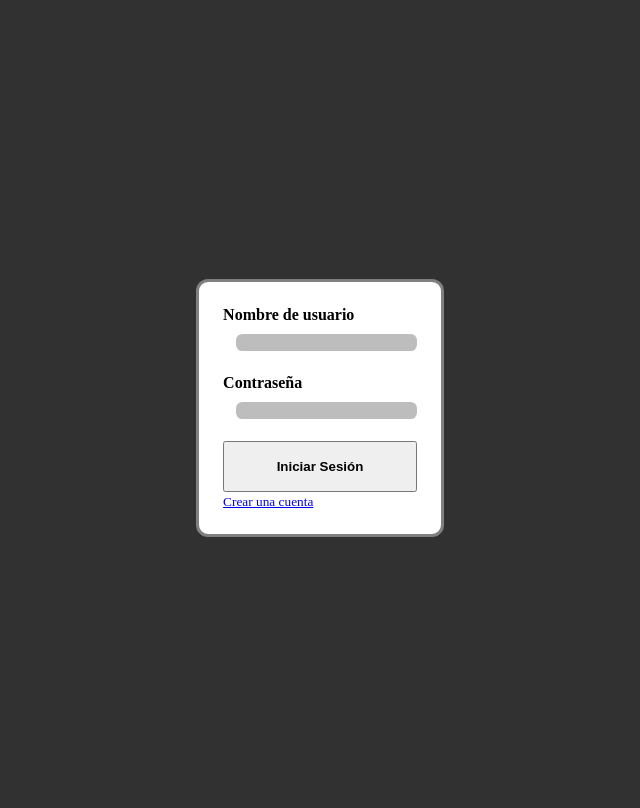
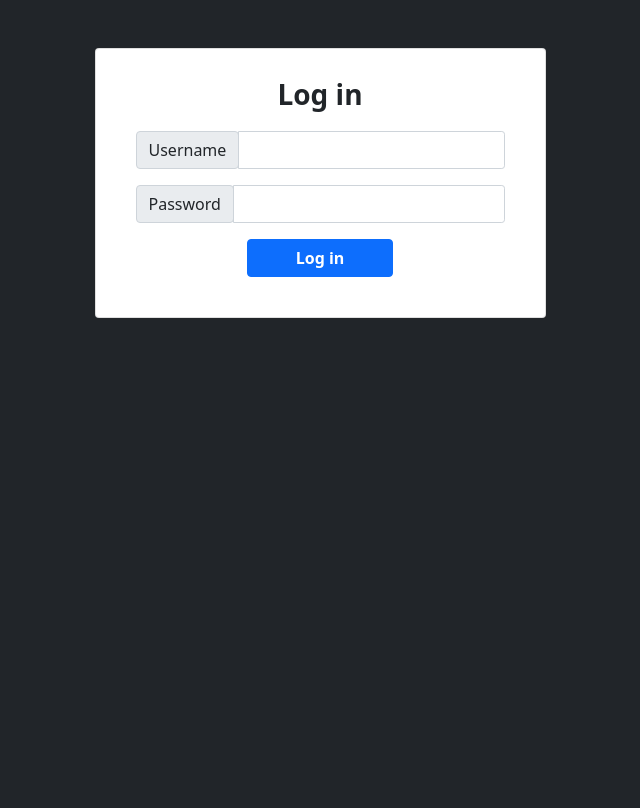
Before and after one commit to jaagualimpia/finance_gestion, a Django app: page /finance/login in a window 1280 px wide. Shown: the whole page, without its empty margins (320-960 px from the left). After the commit the page ends 318 px from the top, so only its background shows below. Run offline with Django 4.2, Linux system fonts and the light colour scheme.

Commit message:
Log In complete using https methods and redirect

```diff
--- /dev/null
+++ b/finance/forms.py
@@ -0,0 +1,5 @@
+from django import forms
+
+class LogInForm(forms.Form):
+    username = forms.CharField(label='username', max_length=50)
+    password = forms.CharField(label='password')
--- a/finance/static/finance/css/login.css
+++ /dev/null
@@ -1,64 +0,0 @@
-html{
-    height: 100%;
-}
-
-body {
-    display: flex;
-    align-items: center;
-    justify-content: center;
-    background-color: rgb(49, 49, 49);
-    height: 100%;
-    vertical-align: middle;
-}
-
-label{
-    display: block;
-    font-weight: bolder;
-    margin-bottom: 1.2vh;
-}
-
-input{
-    border: none;
-    background-color: rgba(125, 125, 125, 0.5);
-    border-radius: 0.8vh;
-    margin-left: 1.6vh;
-}
-
-.textLine{
-    width: 100%;
-    background-color: black;
-    height: 0.4vh;
-}
-
-.loginContainer{
-    align-items: center;
-    justify-content: center;
-    margin: 2vh 2vh 2vh 2vh;
-    border: solid;
-    display: inline-block;
-    border-color: grey;
-    color: black;
-    padding: 3vh 3vh 3vh 3vh;
-    background-color: white;
-    border-radius: 1.5vh;
-}
-
-.loginContainer .inputContainer{
-    display: block;
-}
-
-.inputContainer {
-    margin-bottom: 2.8vh;
-}
-
-#loginButton {
-    cursor: pointer;
-    padding: 2vh 4vh 2vh 4vh;
-    display: block;
-    font-weight: bold;
-    width: 100%;
-}
-
-#registerLink{
-    font-size: smaller;
-}
--- a/finance/templates/finance/html/login.html
+++ b/finance/templates/finance/html/login.html
@@ -1,24 +1,66 @@
 {% load static %}
+<html lang="en">
 
-<!DOCTYPE html>
-<html>
-    <head>
-        <link rel="stylesheet" href="{% static 'finance\css\login.css' %}">
-    </head>
-    <body>
-        <form class="loginContainer" method="">
-            <div class="inputContainer">
-                <label for="">Nombre de usuario</label>
-                <input type="text" id="usernameField" autocomplete="off">
-                <span class="textLine"></span>
+<head>
+    <meta charset="UTF-8">
+    <meta name="viewport" content="width=device-width, initial-scale=1">
+    <link href="https://cdn.jsdelivr.net/npm/bootstrap@5.0.2/dist/css/bootstrap.min.css" rel="stylesheet"
+        integrity="sha384-EVSTQN3/azprG1Anm3QDgpJLIm9Nao0Yz1ztcQTwFspd3yD65VohhpuuCOmLASjC" crossorigin="anonymous">
+    <title>Log In</title>
+</head>
+
+<body class="bg-dark">
+
+    <div class="container">
+        <div class="row d-flex justify-content-center">
+            <div class="col-sm-5 py-5">
+
+                <div class="card py-2">
+                    <div class="card-body">
+
+                        <div class="container-fluid">
+                            <div class="row">
+                                <div class="col">
+                                    <p class="fs-3 text-center fw-bold">Log in</p>
+
+                                    <form method="GET" action="">
+
+                                        <div class="input-group input-group-sm mb-3">
+                                            <div class="input-group-prepend">
+                                                <span class="input-group-text" id="inputGroup-sizing-sm">Username</span>
+                                            </div>
+                                            <input type="text" class="form-control" aria-label="Small"
+                                                aria-describedby="inputGroup-sizing-sm" name="username">
+                                        </div>
+
+                                        <div class="input-group input-group-sm mb-3">
+                                            <div class="input-group-prepend">
+                                                <span class="input-group-text" id="inputGroup-sizing-sm">Password</span>
+                                            </div>
+                                            <input type="password" class="form-control" aria-label="Small"
+                                                aria-describedby="inputGroup-sizing-sm" name="password">
+                                        </div>
+
+                                        <div class="text-center">
+                                            <button class="btn btn-primary px-5 fw-bold">Log in</button>
+                                        </div>
+
+                                    </form>
+
+                                </div>
+                            </div>
+                        </div>
+
+                    </div>
+                </div>
             </div>
-            <div class="inputContainer">
-                <label for="">Contraseña</label>
-                <input type="password" id="passwordField" autocomplete="off">
-                <span class="textLine"></span>
-            </div>
-            <button id="loginButton" type="submit">Iniciar Sesión</button>
-            <a id="registerLink" href="{% url 'finance:register' %}">Crear una cuenta</a>
-        </form>
-    </body>
+
+        </div>
+    </div>
+
+    <script src="https://cdn.jsdelivr.net/npm/bootstrap@5.0.2/dist/js/bootstrap.bundle.min.js"
+        integrity="sha384-MrcW6ZMFYlzcLA8Nl+NtUVF0sA7MsXsP1UyJoMp4YLEuNSfAP+JcXn/tWtIaxVXM"
+        crossorigin="anonymous"></script>
+</body>
+
 </html>
--- a/finance/views.py
+++ b/finance/views.py
@@ -1,6 +1,6 @@
-from django.shortcuts import render
+from django.shortcuts import render, redirect
 from django.http import HttpResponse
-
+from .forms import LogInForm
 # Create your views here.
 
 def home(request):
@@ -10,6 +10,13 @@ def register(request):
     return render(request, 'finance/html/register.html')
 
 def login(request):
+    if request.method == 'GET':
+        form = LogInForm(request.GET)
+
+        if form.is_valid():
+            return redirect('/finance/home')
+
+
     return render(request, 'finance/html/login.html')
 
 def transaction(request):
```
